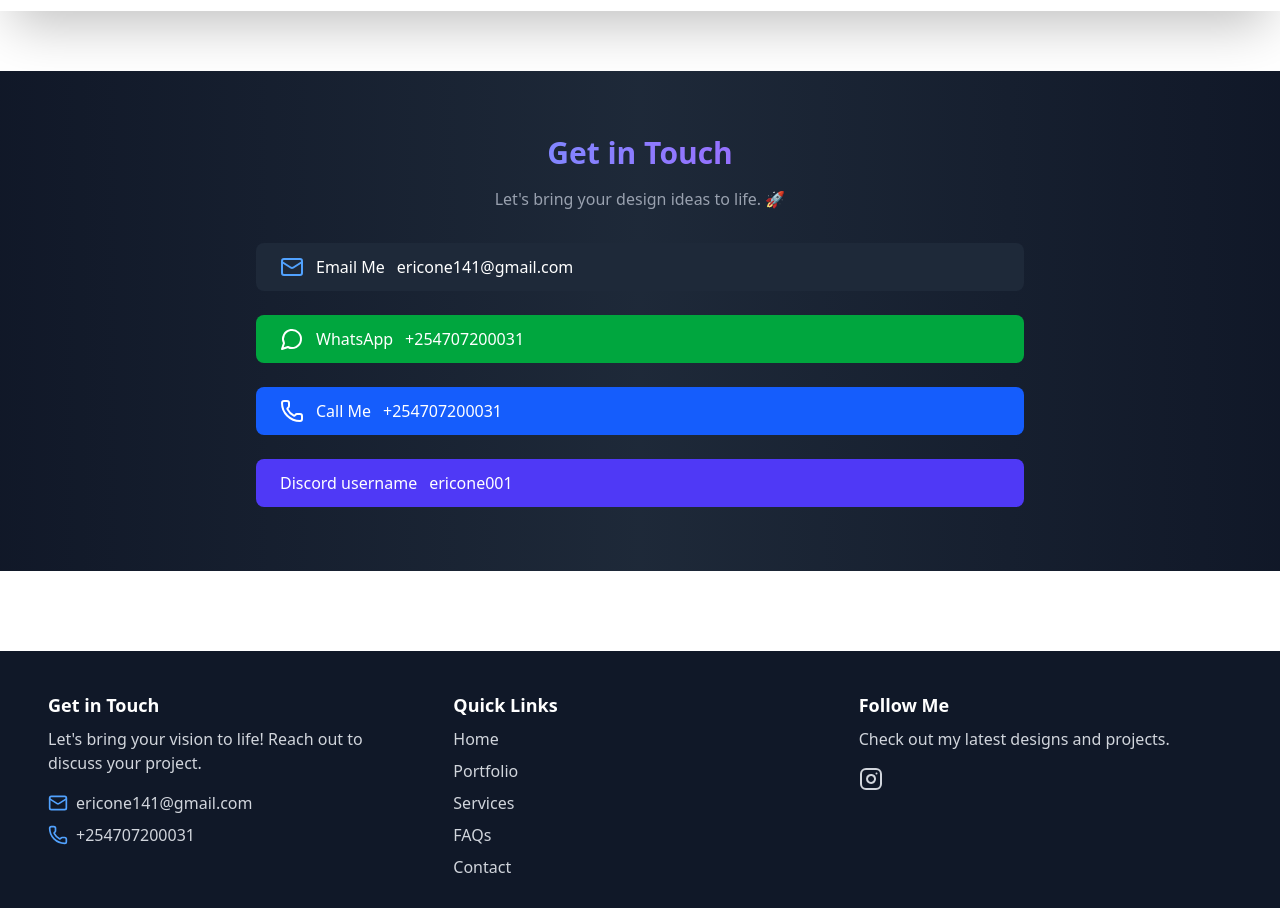
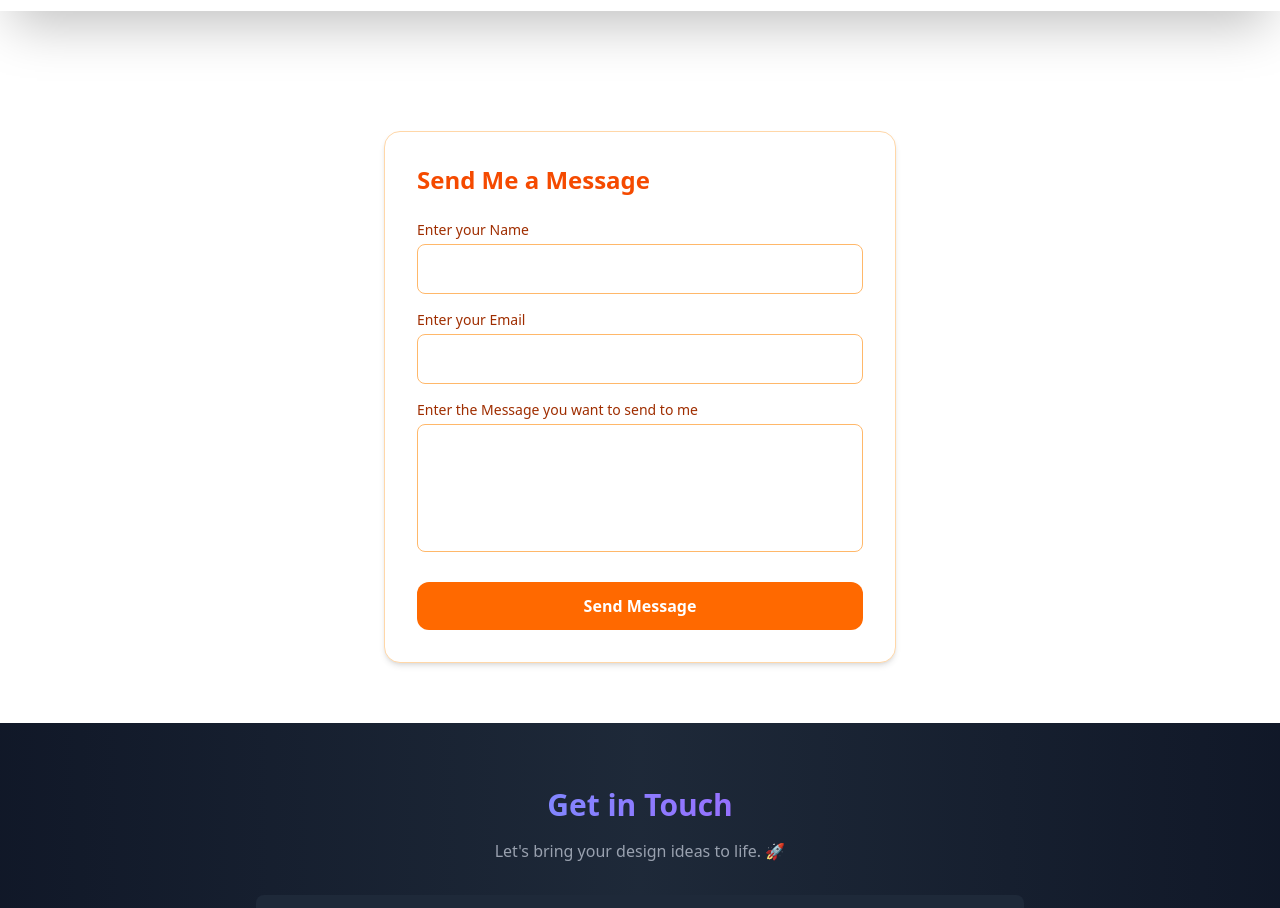
Before and after one commit to 001one/one-designer-graphic-design, a Next.js app: page /webdesigner in a window 1280 px wide. Shown: the part 5120-6028 px from the top of the page. Built offline with nearby package versions, Linux system fonts and the light colour scheme.

Commit message:
added a mechanism for client to send message directly from the website

```diff
--- a/package.json
+++ b/package.json
@@ -9,6 +9,7 @@
     "lint": "next lint"
   },
   "dependencies": {
+    "@emailjs/browser": "^4.4.1",
     "@sanity/image-url": "^1.1.0",
     "@vercel/analytics": "^1.5.0",
     "framer-motion": "^12.5.0",
--- a/src/app/layout.tsx
+++ b/src/app/layout.tsx
@@ -5,6 +5,8 @@ import Navbar from "@/components/NavBar";
 import ScrollToTop from "@/components/ScrollToTop";
 import Footer from "@/components/Footer";
 import { Analytics } from "@vercel/analytics/react"
+import ClientMessageForm from "@/components/ClientMessageForm";
+import ContactSection from "@/components/ContactSection";
 
 const geistSans = Geist({
   variable: "--font-geist-sans",
@@ -17,35 +19,55 @@ const geistMono = Geist_Mono({
 });
 
 export const metadata: Metadata = {
-  title: "NEEO Designers | Kenya’s Best Graphic Design Services – Thumbnails, Posters & More",
+  metadataBase: new URL("https://www.onedesignersdesign.com"),
+  title: "NEEO Designers | Web & Graphic Design Services – Thumbnails, Websites, Branding & More",
   description:
-    "NEEO Designers is a top-rated graphic design studio based in Kenya, providing high-quality services worldwide. Whether you need YouTube thumbnails, skin retouching, posters, invitation cards, church cards, or social media graphics, we deliver stunning designs with fast turnaround at affordable rates.",
-  keywords:
-    "NEEO Designers, graphic design Kenya, Nairobi graphic designer, African graphic design services, hire designer in Kenya, global graphic design, YouTube thumbnail design Kenya, professional skin retouching, invitation card design Nairobi, church card designs Kenya, poster design services, social media branding Kenya, affordable design services Nairobi, digital artwork Kenya, logo design services Kenya, custom business graphics Africa, freelance graphic designer Kenya",
- metadataBase: new URL("https://onedesignersdesign.com"),
-    openGraph: {
-    title: "NEEO Designers | Best Graphic Design Services in Kenya & Worldwide",
+    "NEEO Designers offers professional web and graphic design services — from custom websites and UI/UX to YouTube thumbnails, branding, posters, and more. High-quality, creative design solutions delivered with speed and style.",
+  keywords: [
+    "NEEO Designers",
+    "web design services",
+    "graphic design studio",
+    "UI/UX design",
+    "portfolio website designer",
+    "branding and logo design",
+    "freelance web developer",
+    "poster and flyer design",
+    "social media graphics",
+    "responsive website design",
+    "creative design agency",
+    "YouTube thumbnail design",
+    "professional web designer",
+    "digital design services",
+  ],
+  authors: [{ name: "NEEO Designers" }],
+  creator: "NEEO Designers",
+  openGraph: {
+    title: "NEEO Designers | Creative Web & Graphic Design Services Worldwide",
     description:
-      "Looking for a professional graphic designer in Kenya? NEEO Designers offers high-quality services for YouTube thumbnails, posters, business branding, and more. Fast delivery, affordable pricing, and premium designs – serving Nairobi, Kenya, and clients worldwide!",
-    url: "https://onedesignersdesign.com",
+      "Explore NEEO Designers' portfolio of web and graphic design work — websites, branding, thumbnails, posters, and more. We deliver bold, polished designs that meet real business needs.",
+    url: "https://www.onedesignersdesign.com",
     type: "website",
+    siteName: "NEEO Designers",
     images: [
       {
-        url: "https://onedesignersdesign.com/preview-image.png",
+        url: "/preview-image.png", // Ensure this file is in the /public folder
         width: 1200,
         height: 630,
-        alt: "NEEO Designers - Top Graphic Design Services in Kenya",
+        alt: "NEEO Designers - Web and Graphic Design Preview",
       },
     ],
+    locale: "en_US",
   },
   twitter: {
     card: "summary_large_image",
-    title: "NEEO Designers | Kenya-Based Graphic Design for Clients Worldwide",
+    title: "NEEO Designers | Web & Graphic Design Solutions for Brands Worldwide",
     description:
-      "Need a skilled graphic designer in Kenya? NEEO Designers provides expert YouTube thumbnails, posters, branding, and more with quick, affordable service. Serving Nairobi, Africa, and global clients!",
-    images: ["https://onedesignersdesign.com/preview-image.png"],
+      "Need standout web and graphic design? NEEO Designers creates websites, thumbnails, posters, and digital branding that capture attention and convert. Fast delivery, stunning results.",
+    creator: "@yourhandle", // Replace with your actual Twitter/X handle if available
+    images: ["/preview-image.png"],
   },
 };
+
 
 
 
@@ -76,6 +98,8 @@ export default function RootLayout({
         <Navbar />
         {children}
         <Analytics />
+        <ClientMessageForm/>
+          <ContactSection/>
         <ScrollToTop />
         <Footer />
 
--- a/src/app/webdesigner/page.tsx
+++ b/src/app/webdesigner/page.tsx
@@ -1,3 +1,4 @@
+import ClientMessageForm from "@/components/ClientMessageForm";
 import ContactSection from "@/components/ContactSection";
 import ExperienceSection from "@/components/ExperienceSection";
 import HelpSection from "@/components/HelpSection";
@@ -68,7 +69,8 @@ const page = () => {
        <WorkstationSection />
        <Testimonials/>
        <WebDevFAQSection />
-       <ContactSection/>
+
+             {/* <ClientMessageForm /> */}
     </div>
   )
 }
--- /dev/null
+++ b/src/components/ClientMessageForm.tsx
@@ -0,0 +1,84 @@
+// components/ClientMessageForm.tsx
+'use client';
+
+import { useState } from 'react';
+import emailjs from '@emailjs/browser';
+
+export default function ClientMessageForm() {
+  const [form, setForm] = useState({
+    name: '',
+    email: '',
+    message: '',
+  });
+  const [status, setStatus] = useState('');
+
+  const handleChange = (e: React.ChangeEvent<HTMLInputElement | HTMLTextAreaElement>) => {
+    setForm({ ...form, [e.target.name]: e.target.value });
+  };
+
+  const sendEmail = async (e: React.FormEvent) => {
+    e.preventDefault();
+    setStatus('Sending...');
+
+    try {
+      const result = await emailjs.send(
+        process.env.NEXT_PUBLIC_EMAILJS_SERVICE_ID!,
+        process.env.NEXT_PUBLIC_EMAILJS_TEMPLATE_ID!,
+        form,
+        process.env.NEXT_PUBLIC_EMAILJS_PUBLIC_KEY!
+      );
+      setStatus('✅ Message sent successfully!');
+      setForm({ name: '', email: '', message: '' });
+    } catch (error) {
+      console.error(error);
+      setStatus('❌ Failed to send message. Please try again.');
+    }
+  };
+
+  return (
+    <form
+      onSubmit={sendEmail}
+      className="max-w-lg w-full bg-white p-8 rounded-2xl shadow-md border border-orange-200 md:mx-auto mt-30"
+    >
+      <h2 className="text-2xl font-bold text-orange-600 mb-6">Send Me a Message</h2>
+
+      <label className="block text-sm font-medium text-orange-800 mb-1">Enter your Name</label>
+      <input
+        type="text"
+        name="name"
+        value={form.name}
+        onChange={handleChange}
+        required
+        className="w-full p-3 border border-orange-300 rounded-lg mb-4 focus:outline-none focus:ring-2 focus:ring-orange-500"
+      />
+
+      <label className="block text-sm font-medium text-orange-800 mb-1">Enter your Email</label>
+      <input
+        type="email"
+        name="email"
+        value={form.email}
+        onChange={handleChange}
+        required
+        className="w-full p-3 border border-orange-300 rounded-lg mb-4 focus:outline-none focus:ring-2 focus:ring-orange-500"
+      />
+
+      <label className="block text-sm font-medium text-orange-800 mb-1">Enter the Message you want to send to me</label>
+      <textarea
+        name="message"
+        value={form.message}
+        onChange={handleChange}
+        required
+        className="w-full p-3 h-32 border border-orange-300 rounded-lg mb-6 resize-none focus:outline-none focus:ring-2 focus:ring-orange-500"
+      />
+
+      <button
+        type="submit"
+        className="w-full bg-orange-500 hover:bg-orange-600 text-white py-3 px-6 rounded-xl font-semibold transition-colors"
+      >
+        Send Message
+      </button>
+
+      {status && <p className="text-sm text-center text-orange-700 mt-4">{status}</p>}
+    </form>
+  );
+}
```
Also changed, not shown: 1 other file (tests, documents, lock files or other folders).
